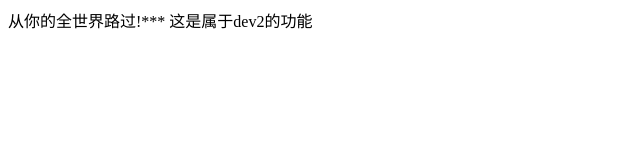
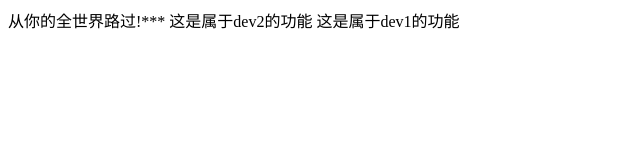
Before and after one commit to PaofuLady/-frame, a plain HTML site: page index.html in a window 1280 px wide. Shown: the whole page, without its empty margins (0-640 px from the left). Drawn offline with Linux system fonts and the light colour scheme.

Commit message:
dev1的功能

```diff
--- a/index.html
+++ b/index.html
@@ -8,6 +8,7 @@
     <div>
         从你的全世界路过!***
         这是属于dev2的功能
+        这是属于dev1的功能
     </div>
 
 </body>
```
